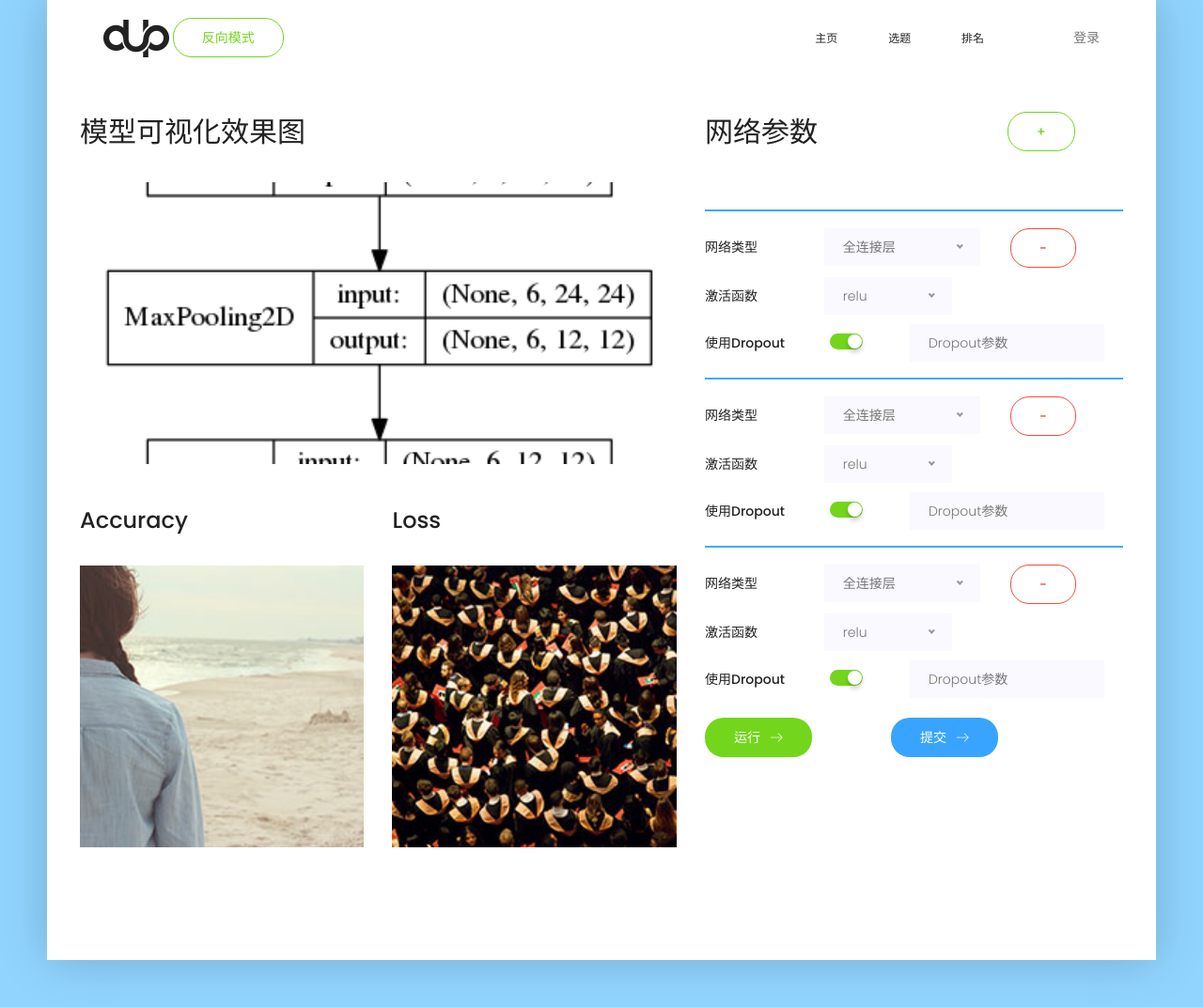
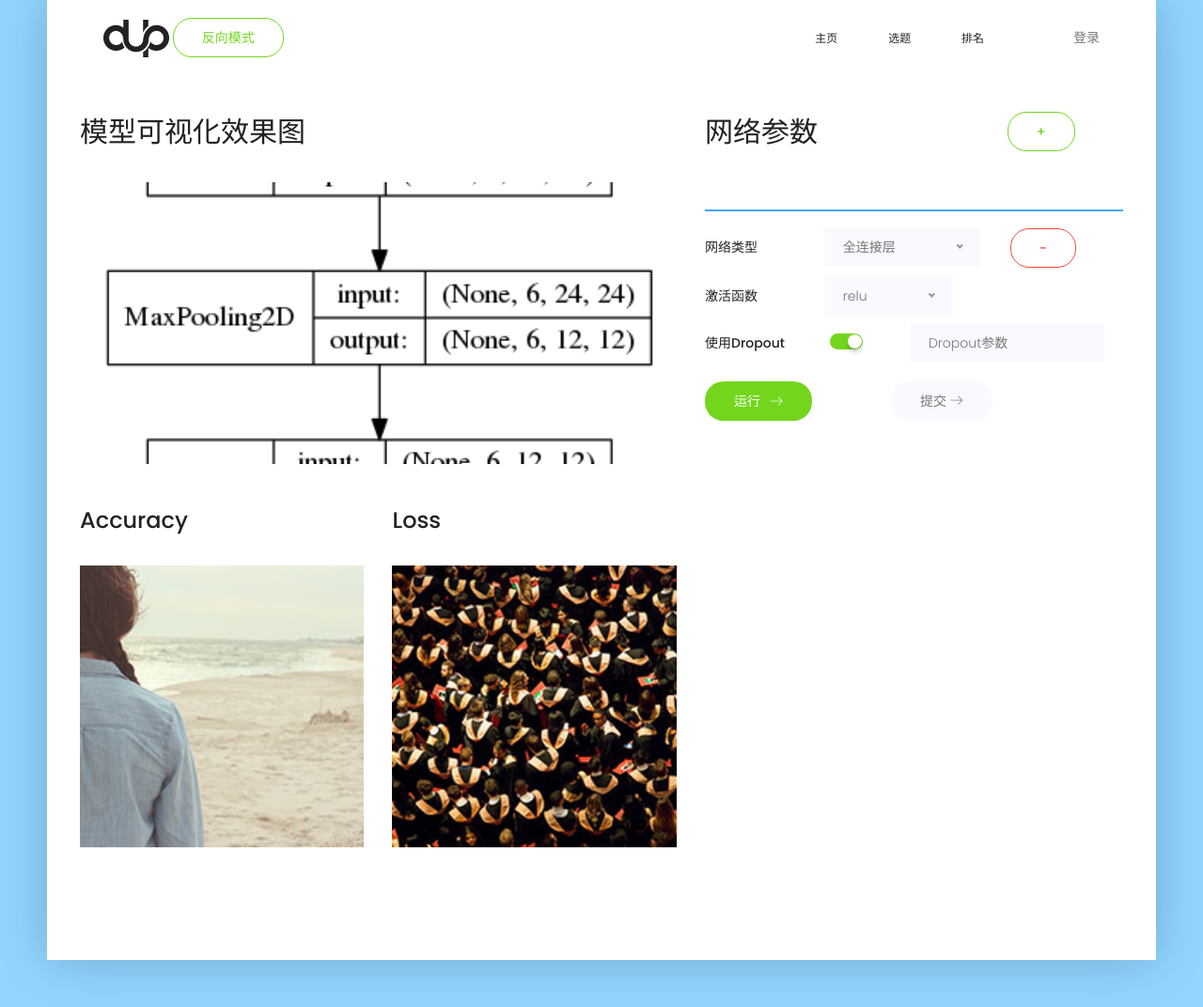
Before and after one commit to LayunGotze/AiLab, a Django app: page /page/model in a window 1280 px wide. Shown: the part 51-1123 px from the top of the page at 94% size. Run offline with Django 3.2, Linux system fonts and the light colour scheme; some libraries are stand-ins or nearby versions.

Commit message:
模型页右侧栏全部完成

```diff
--- a/templates/model.html
+++ b/templates/model.html
@@ -90,6 +90,7 @@
 							</div>
 						</div>
 					</div>
+
 					<div class="col-lg-5" id="right">
 						<div class="total-progress-bar" id="model_list">
 							<div class="row">
@@ -106,8 +107,8 @@
 							</div>
 							<br>
 							<br>
-							<hr style=" height:2px;border:none;border-top:2px solid #40a9ff;" />
-							<div class="row"  style="margin-bottom: 10px">
+							<hr style=" height:2px;border:none;border-top:2px solid #40a9ff;" id="row1_0" />
+							<div class="row"  style="margin-bottom: 10px" id="row1_1">
 								<div class="col-lg-3">
 									<h6 style="margin-top: 10px">网络类型</h6>
 								</div>
@@ -121,10 +122,10 @@
 									</div>
 								</div>
                                 <div class="col-lg-3">
-									<a href="javascript:void(0);" class="genric-btn danger-border circle">-</a>
+									<a href="javascript:void(0);" class="genric-btn danger-border circle" onclick="delete_form(1);return false;">-</a>
 								</div>
 							</div>
-							<div class="row" style="margin-bottom: 10px">
+							<div class="row" style="margin-bottom: 10px" id="row1_2">
 								<div class="col-lg-3">
 									<h6 style="margin-top: 10px">激活函数</h6>
 								</div>
@@ -137,7 +138,7 @@
 									</div>
 								</div>
 							</div>
-							<div class="row">
+							<div class="row" id="row1_3">
 								<div class="col-lg-5">
 									<div class="switch-wrap d-flex justify-content-between">
 										<h6 style="margin-top: 10px">使用Dropout</h6>
@@ -154,8 +155,8 @@
 									</div>
 								</div>
 							</div>
-                            <hr style=" height:2px;border:none;border-top:2px solid #40a9ff;" />
-							<div class="row"  style="margin-bottom: 10px">
+                            <hr style=" height:2px;border:none;border-top:2px solid #40a9ff;" id="row2_0" />
+							<div class="row"  style="margin-bottom: 10px" id="row2_1">
 								<div class="col-lg-3">
 									<h6 style="margin-top: 10px">网络类型</h6>
 								</div>
@@ -169,10 +170,10 @@
 									</div>
 								</div>
                                 <div class="col-lg-3">
-									<a href="javascript:void(0);" class="genric-btn danger-border circle">-</a>
+									<a href="javascript:void(0);" class="genric-btn danger-border circle" onclick="delete_form(2);return false;">-</a>
 								</div>
 							</div>
-							<div class="row" style="margin-bottom: 10px">
+							<div class="row" style="margin-bottom: 10px" id="row2_2">
 								<div class="col-lg-3">
 									<h6 style="margin-top: 10px">激活函数</h6>
 								</div>
@@ -185,7 +186,7 @@
 									</div>
 								</div>
 							</div>
-							<div class="row">
+							<div class="row" id="row2_3">
 								<div class="col-lg-5">
 									<div class="switch-wrap d-flex justify-content-between">
 										<h6 style="margin-top: 10px">使用Dropout</h6>
@@ -202,8 +203,8 @@
 									</div>
 								</div>
 							</div>
-                            <hr style=" height:2px;border:none;border-top:2px solid #40a9ff;" />
-							<div class="row"  style="margin-bottom: 10px">
+                            <hr style=" height:2px;border:none;border-top:2px solid #40a9ff;" id="row3_0" />
+							<div class="row"  style="margin-bottom: 10px" id="row3_1">
 								<div class="col-lg-3">
 									<h6 style="margin-top: 10px">网络类型</h6>
 								</div>
@@ -217,10 +218,10 @@
 									</div>
 								</div>
                                 <div class="col-lg-3">
-									<a href="javascript:void(0);" class="genric-btn danger-border circle">-</a>
+									<a href="javascript:void(0);" class="genric-btn danger-border circle" onclick="delete_form(3);return false;">-</a>
 								</div>
 							</div>
-							<div class="row" style="margin-bottom: 10px">
+							<div class="row" style="margin-bottom: 10px" id="row3_2">
 								<div class="col-lg-3">
 									<h6 style="margin-top: 10px">激活函数</h6>
 								</div>
@@ -233,7 +234,7 @@
 									</div>
 								</div>
 							</div>
-							<div class="row">
+							<div class="row" id="row3_3">
 								<div class="col-lg-5">
 									<div class="switch-wrap d-flex justify-content-between">
 										<h6 style="margin-top: 10px">使用Dropout</h6>
@@ -253,14 +254,17 @@
 
 							<div class="row" style="margin-top: 20px">
                                 <div class="col-md-5" style="height: 50px">
-                                    <a href="javascript:;" class="genric-btn success circle arrow">运行
+                                    <a href="javascript:;" class="genric-btn success circle arrow" onclick="execute();return false;">运行
 									<span class="lnr lnr-arrow-right"></span></a>
                                 </div>
 								 <div class="col-lg-4" style="height: 50px">
-                                    <a href="javascript:;" class="genric-btn info circle arrow">提交
+                                    <a href="javascript:;" class="genric-btn disable circle" id="submit_button">提交
                                         <span class="lnr lnr-arrow-right"></span>
                                     </a>
                                  </div>
+							</div>
+                            <div class="row" style="margin-top: 20px;display: none" id="final_score">
+                                <h6 id="score_text">&nbsp;&nbsp;&nbsp;&nbsp;运行中........</h6>
 							</div>
 						</div>
 					</div>
@@ -271,68 +275,23 @@
 </body>
 
 </html>
-<script type="text/html" id="tr-template">
-<div class="row">
-							<div class="row">
-								<div class="col-lg-6"></div>
-								<div class="col-lg-6"></div>
-							</div>
-							<br>
-							<br>
-							<hr style=" height:2px;border:none;border-top:2px solid #40a9ff;" />
-							<div class="row">
-								<div class="col-lg-3">
-									<h6 style="margin-top: 10px">网络类型</h6>
-								</div>
-								<div class="col-lg-6">
-									<div class="default-select">
-										<select>
-											<option value="1">全连接层</option>
-											<option value="1">卷积层</option>
-											<option value="1">池化层</option>
-										</select>
-									</div>
-								</div>
-							</div>
-                            <br><br><br>
-							<div class="row">
-								<div class="col-lg-3">
-									<h6 style="margin-top: 10px">激活函数</h6>
-								</div>
-								<div class="col-lg-6">
-									<div class="default-select">
-										<select>
-											<option value="1">relu</option>
-											<option value="1">sigmoid</option>
-										</select>
-									</div>
-								</div>
-							</div>
-                            <br>
-							<div class="row">
-								<div class="col-lg-6">
-									<div class="switch-wrap d-flex justify-content-between">
-										<h6 style="margin-top: 10px">使用Dropout</h6>
-										<div class="confirm-switch" style="margin-top: 10px">
-											<input type="checkbox" id="confirm-switch" checked>
-											<label for="confirm-switch"></label>
-										</div>
-									</div>
-								</div>
-								<div class="col-lg-6">
-									<div class="mt-6">
-										<input type="text" name="Dropout参数" placeholder="Dropout参数" onfocus="this.placeholder = ''" onblur="this.placeholder = 'Dropout参数'"
-										 required class="single-input">
-									</div>
-								</div>
-							</div>
-</script>
 <script>
-
+    var cnt=1;
 	function add_model() {
-		html = $('#tr-template').html();
-		$('#pred').prepend(html);
+		//html = $('#tr-template').html();
+		//$('#pred').prepend(html);
+        if(cnt==3) return;
+        cnt++;
+        for(var i=0;i<4;i++)
+            $('#row'+cnt+'_'+i).css('display','');
 	}
+    function delete_form(index) {
+        for(var i=0;i<4;i++)
+        {
+            $('#row'+index+'_'+i).css('display','none');
+        }
+        cnt--;
+    }
 	function change_style() {
 		left = $('#left').html();
 		right = $('#right').html();
@@ -345,4 +304,34 @@
 		$('#right').html(left);
 
 	}
+	function execute() {
+        $('#final_score').css('display','');
+        setTimeout(function () {
+           $('#submit_button').removeClass('genric-btn disable circle');
+            $('#submit_button').addClass('genric-btn info circle arrow');
+            $('#submit_button').attr('href','{% url 'rank' %}');
+            $('#submit_button').attr('target','_blank');
+            $('#score_text').text('运行完成！准确率： 97.15%');
+        },5000);
+    }
+    function sleep(numberMillis) {
+        var now = new Date();
+        var exitTime = now.getTime() + numberMillis;
+        $('#final_score').css('display','');
+        while (true)
+        {
+            now = new Date();
+            if (now.getTime() > exitTime)
+                $('#score_text').text('运行完成！准确率： 97.15%');
+                return;
+        }
+    }
+	 $('#row2_0').css('display','none');
+     $('#row2_1').css('display','none');
+     $('#row2_2').css('display','none');
+     $('#row2_3').css('display','none');
+	 $('#row3_0').css('display','none');
+     $('#row3_1').css('display','none');
+     $('#row3_2').css('display','none');
+     $('#row3_3').css('display','none');
 </script>
```
